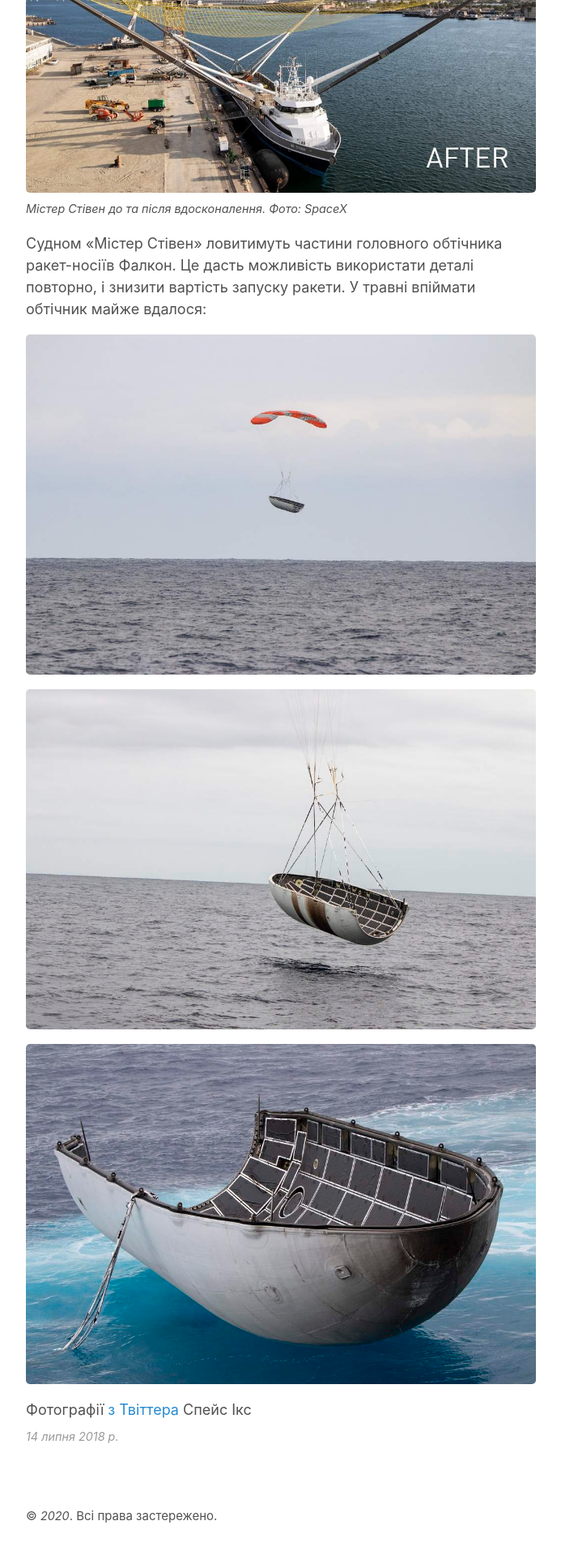
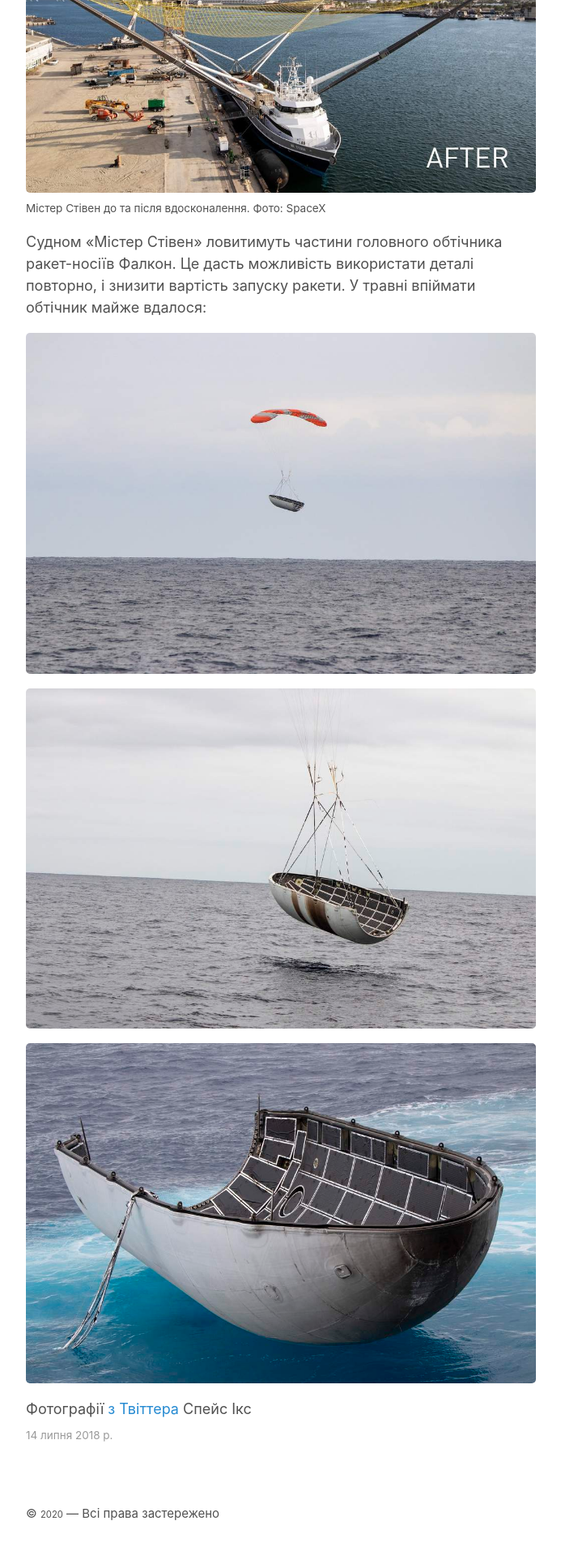
Before and after one commit to pnmrnko/pnmrnko.github.io, a Jekyll site: the page built from _posts/2018-07-14-mrsteven.md, in a window 1280 px wide. Shown: the part 708-2628 px from the top of the page at 81% size, without its empty margins (293-986 px from the left). Built offline with Jekyll 4.4.1, drawn with Linux system fonts in a browser that asks for light colours.

Commit message:
Change time style on homepage

```diff
--- a/_layouts/default.html
+++ b/_layouts/default.html
@@ -19,7 +19,7 @@
 
       <footer class="footer">
         <small>
-          &copy; <time datetime="{{ site.time | date_to_xmlschema }}">{{ site.time | date: '%Y' }}</time>. Всі права застережено.
+          &copy; <time datetime="{{ site.time | date_to_xmlschema }}">{{ site.time | date: '%Y' }}</time> — Всі права застережено
         </small>
       </footer>
     </div>
--- a/_sass/_base.scss
+++ b/_sass/_base.scss
@@ -118,14 +118,16 @@ figure {
 }
 
 figcaption {
-  font-style: italic;
-  font-size: .8rem;
+  font-size: 75%;
+  font-weight: 400;
+  letter-spacing: 0;
   margin-top: -.5rem;
 }
 
 time {
-  font-style: italic;
-  font-size: .8rem;
+  font-size: 75%;
+  font-weight: 400;
+  letter-spacing: 0;
 }
 
 img {
--- a/index.html
+++ b/index.html
@@ -11,6 +11,8 @@ title: Home
         {{ post.title }}
       </a>
     </h1>
+
+    {{ post.content }}
 
     <time datetime="{{ post.date | date_to_xmlschema }}" class="post-date">
       {% assign m = post.date | date: "%-m" %}
@@ -31,7 +33,6 @@ title: Home
       {% endcase %}
       {{ post.date | date: "%Y" }} р.</time>
 
-    {{ post.content }}
   </article>
   {% endfor %}
 </div>
```
Lines whose indentation alone changed are shown as unchanged.
